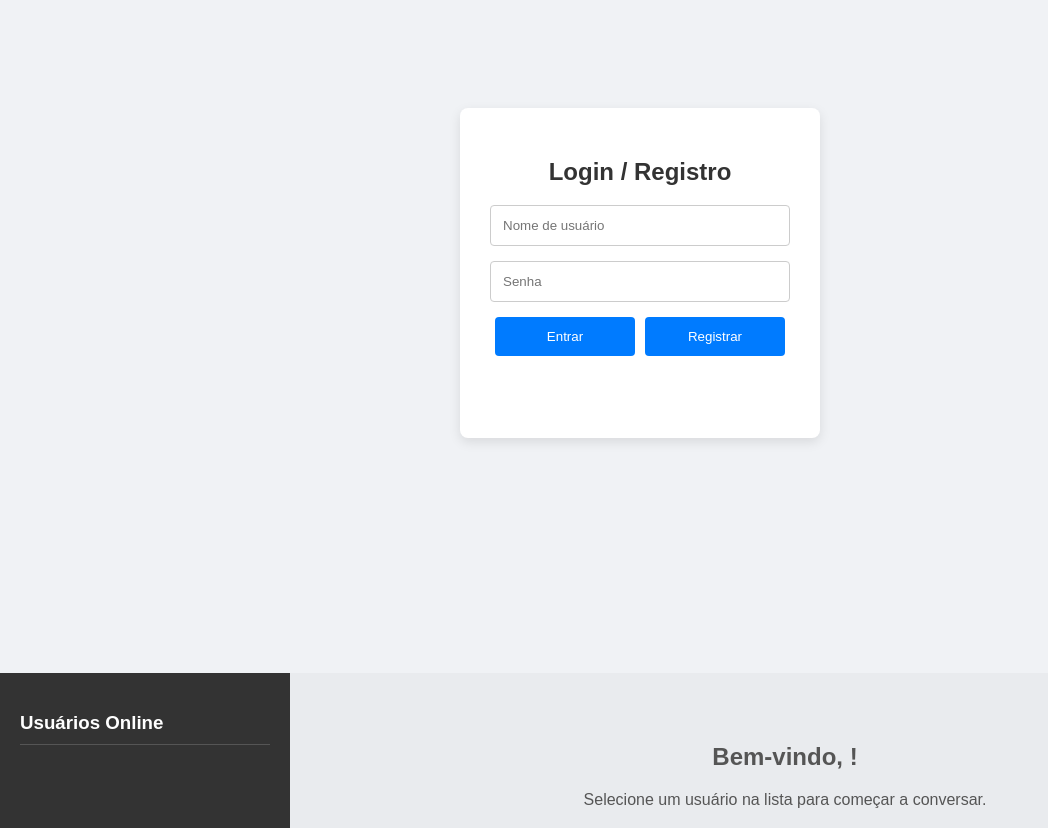
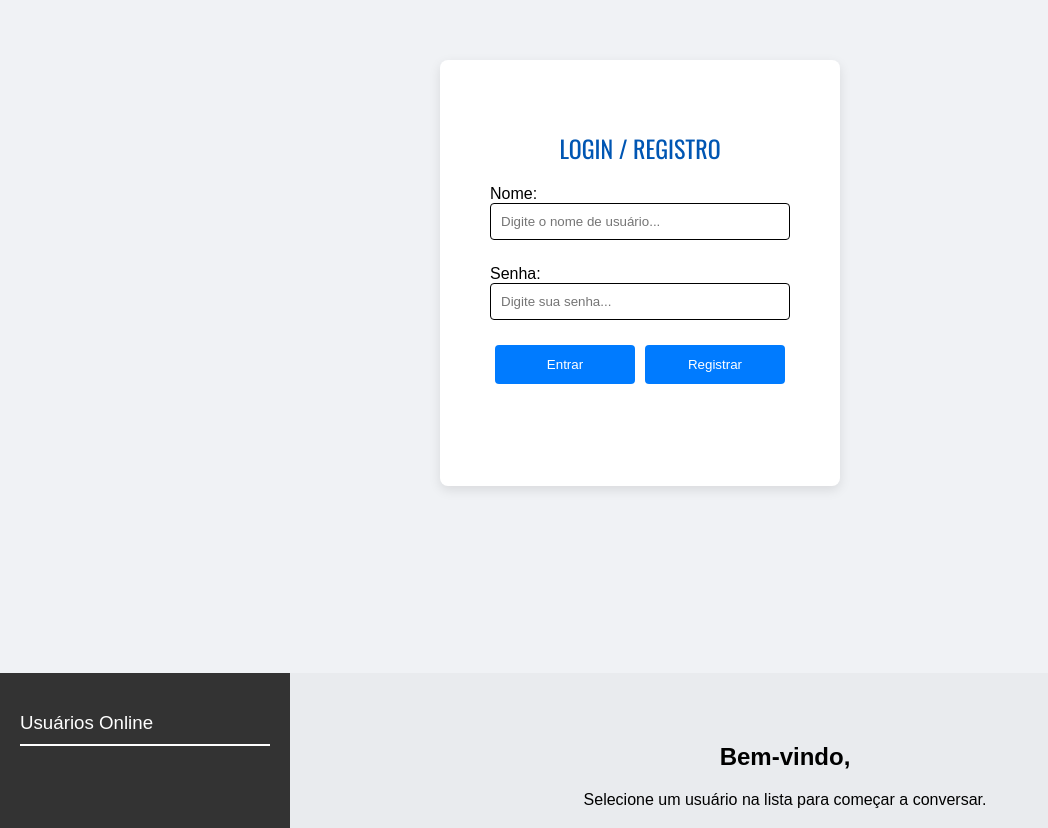
Before and after one commit to felipecoimbra123/Chat, a website: page chat-best/public/index.html in a window 1280 px wide. Shown: the part 127-955 px from the top of the page, without its empty margins (0-1048 px from the left). Drawn offline with nearby package versions, Linux system fonts and the light colour scheme.

Commit message:
Estilização

```diff
--- a/chat-best/package.json
+++ b/chat-best/package.json
@@ -5,7 +5,7 @@
   "main": "auth.js",
   "scripts": {
     "test": "echo \"Error: no test specified\" && exit 1",
-    "start": "node server.js"
+    "start": "node --watch server.js"
   },
   "keywords": [],
   "author": "",
--- a/chat-best/public/index.html
+++ b/chat-best/public/index.html
@@ -10,8 +10,10 @@
     <div id="login-view" class="view active">
         <div class="form-container">
             <h2>Login / Registro</h2>
-            <input type="text" id="username" placeholder="Nome de usuário">
-            <input type="password" id="password" placeholder="Senha">
+            <label>Nome:</label>
+            <input type="text" id="username" placeholder="Digite o nome de usuário...">
+            <label>Senha:</label>
+            <input type="password" id="password" placeholder="Digite sua senha...">
             <div class="buttons">
                 <button id="login-btn">Entrar</button>
                 <button id="register-btn">Registrar</button>
@@ -28,7 +30,7 @@
         </div>
         <div class="main-chat">
             <div id="welcome-message">
-                <h2>Bem-vindo, <span id="current-user-display"></span>!</h2>
+                <h2>Bem-vindo, <span id="current-user-display"></span></h2>
                 <p>Selecione um usuário na lista para começar a conversar.</p>
             </div>
             <div id="chat-window" class="hidden">
--- a/chat-best/public/style.css
+++ b/chat-best/public/style.css
@@ -1,3 +1,5 @@
+@import url('https://fonts.googleapis.com/css2?family=Oswald:wght@200..700&display=swap');
+
 body, html {
     font-family: Arial, sans-serif;
     margin: 0;
@@ -18,7 +20,7 @@ body, html {
 }
 
 .form-container {
-    padding: 30px;
+    padding: 50px;
     background-color: white;
     border-radius: 8px;
     box-shadow: 0 4px 12px rgba(0,0,0,0.1);
@@ -26,8 +28,8 @@ body, html {
     flex-direction: column;
     width: 300px;
 }
-.form-container h2 { text-align: center; color: #333; }
-.form-container input { padding: 12px; margin-bottom: 15px; border: 1px solid #ccc; border-radius: 4px; }
+.form-container h2 { text-align: center; color: #0056b3; font-weight: 400; font-family: 'Oswald', sans-serif; text-transform: uppercase; }
+.form-container input { padding: 10px; margin-bottom: 25px; border: 1px solid black; border-radius: 4px; }
 .form-container .buttons { display: flex; justify-content: space-between; }
 .form-container button {
     padding: 12px;
@@ -58,7 +60,7 @@ body, html {
     display: flex;
     flex-direction: column;
 }
-.sidebar h3 { border-bottom: 1px solid #555; padding-bottom: 10px; }
+.sidebar h3 { border-bottom: 2px solid white; padding-bottom: 10px; color: white; font-weight: 400;}
 #user-list {
     list-style-type: none;
     padding: 0;
@@ -71,12 +73,17 @@ body, html {
 }
 #user-list li:hover, #user-list li.active { background-color: #555; }
 #logout-btn {
-    padding: 10px;
+    padding: 15px;
     background-color: #dc3545;
     color: white;
     border: none;
     cursor: pointer;
-    border-radius: 4px;
+    border-radius: 5px;
+}
+
+#logout-btn:hover{
+    background-color: #921725;
+    transition: 0.2s;
 }
 
 .main-chat {
@@ -86,8 +93,12 @@ body, html {
     background-color: #e9ebee;
 }
 
-#welcome-message { text-align: center; margin-top: 50px; color: #555; }
+#welcome-message { text-align: center; margin-top: 50px; color: black;}
 .hidden { display: none !important; }
+
+#welcome-message span{
+    color: #0056b3;
+}
 
 #chat-window {
     display: flex;
```
Also changed, not shown: 2 other files.
